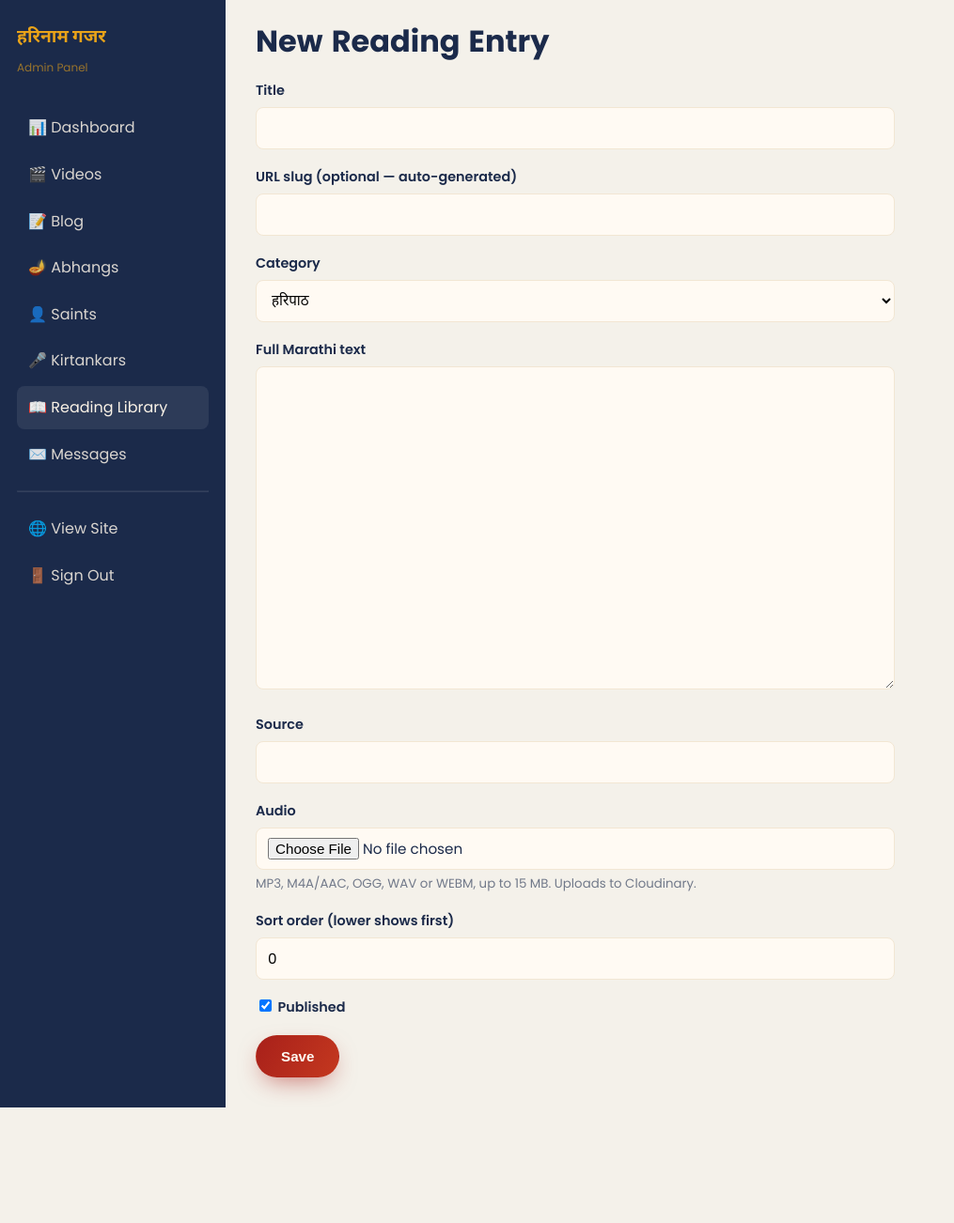
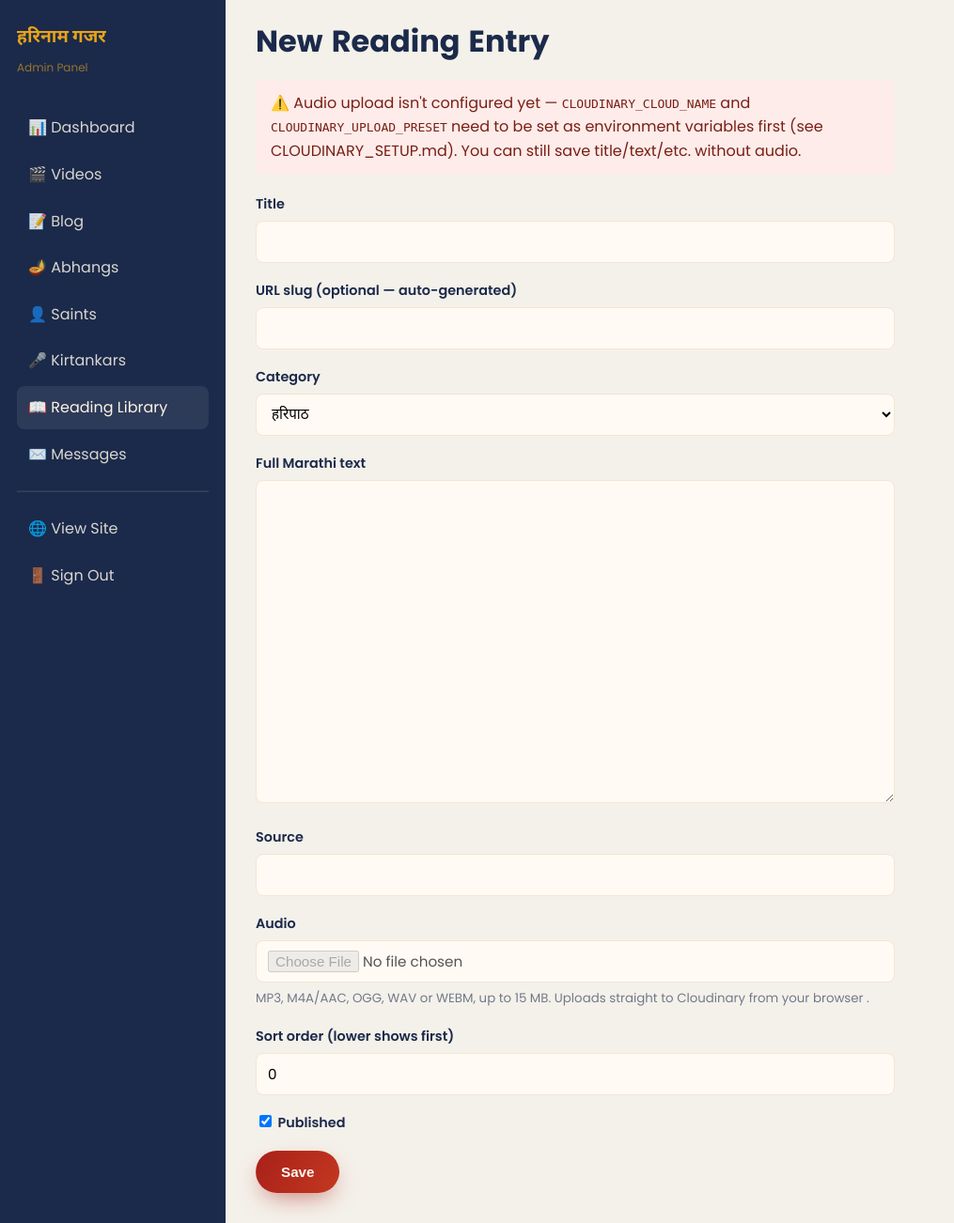
Before and after one commit to sachinsanap1/harinam-gajar-official, a Flask app: page /admin/reading/new in a window 1280 px wide. Shown: the whole page at 94% size, without its empty margins (0-1015 px from the left). Before the commit the page ends 1179 px from the top, so only its background shows below. Run offline with Flask 3, Linux system fonts and the light colour scheme; the visitor is signed in with stand-in values (Sample User, id 1).

Commit message:
Update reading_form.html

```diff
--- a/templates/admin/reading_form.html
+++ b/templates/admin/reading_form.html
@@ -2,8 +2,20 @@
 {% block title %}{{ 'Edit Reading' if text else 'New Reading' }}{% endblock %}
 {% block admin_content %}
 <h1>{{ 'Edit Reading Entry' if text else 'New Reading Entry' }}</h1>
-<form method="POST" enctype="multipart/form-data" style="max-width:680px;">
+
+{% if not config.CLOUDINARY_CLOUD_NAME or not config.CLOUDINARY_UPLOAD_PRESET %}
+<div style="background:#fdecea; color:#7a1f13; padding:12px 16px; border-radius:8px; margin-bottom:20px; max-width:680px;">
+  ⚠️ Audio upload isn't configured yet — <code>CLOUDINARY_CLOUD_NAME</code> and
+  <code>CLOUDINARY_UPLOAD_PRESET</code> need to be set as environment variables
+  first (see CLOUDINARY_SETUP.md). You can still save title/text/etc. without audio.
+</div>
+{% endif %}
+
+<form method="POST" id="reading-form" style="max-width:680px;">
   <input type="hidden" name="csrf_token" value="{{ csrf_token() }}">
+  <input type="hidden" name="audio_url" id="audio_url" value="{{ text.audio_url if text else '' }}">
+  <input type="hidden" name="audio_public_id" id="audio_public_id" value="{{ text.audio_public_id if text else '' }}">
+
   <div class="form-field"><label>Title</label><input type="text" name="title" value="{{ text.title if text else '' }}" required></div>
   <div class="form-field"><label>URL slug (optional — auto-generated)</label><input type="text" name="slug" value="{{ text.slug if text else '' }}"></div>
   <div class="form-field">
@@ -16,24 +28,104 @@
   </div>
   <div class="form-field"><label>Full Marathi text</label><textarea name="content_marathi" rows="14" required>{{ text.content_marathi if text else '' }}</textarea></div>
   <div class="form-field"><label>Source</label><input type="text" name="source" value="{{ text.source if text else '' }}"></div>
+
   <div class="form-field">
     <label>Audio</label>
-    {% if text and (text.audio_url or text.audio_data) %}
-    <div style="margin-bottom:8px;">
-      <audio controls src="{{ text.audio_url if text.audio_url else url_for('reading.audio', text_id=text.id) }}" style="height:32px;"></audio>
+    <div id="audio-preview" style="margin-bottom:8px; {% if not (text and (text.audio_url or text.audio_data)) %}display:none;{% endif %}">
+      <audio controls id="audio-player" src="{{ (text.audio_url if text.audio_url else url_for('reading.audio', text_id=text.id)) if text else '' }}" style="height:32px;"></audio>
     </div>
-    <label style="font-weight:normal; display:flex; align-items:center; gap:6px;">
-      <input type="checkbox" name="remove_audio" style="width:auto;"> Remove current audio
+    <label id="remove-audio-label" style="font-weight:normal; display:{% if text and (text.audio_url or text.audio_data) %}flex{% else %}none{% endif %}; align-items:center; gap:6px;">
+      <input type="checkbox" name="remove_audio" id="remove_audio" style="width:auto;"> Remove current audio
     </label>
-    {% endif %}
-    <input type="file" name="audio" accept="audio/mpeg,audio/mp3,audio/mp4,audio/x-m4a,audio/aac,audio/ogg,audio/wav,audio/webm">
+
+    <input type="file" id="audio-file-input" accept="audio/mpeg,audio/mp3,audio/mp4,audio/x-m4a,audio/aac,audio/ogg,audio/wav,audio/webm" {% if not config.CLOUDINARY_CLOUD_NAME or not config.CLOUDINARY_UPLOAD_PRESET %}disabled{% endif %}>
+    <div id="upload-status" style="font-size:0.85rem; margin-top:6px;"></div>
     <small style="opacity:0.6; display:block; margin-top:4px;">
-      MP3, M4A/AAC, OGG, WAV or WEBM, up to 15 MB. Uploads to Cloudinary.
-      {% if text and (text.audio_url or text.audio_data) %}Leave blank to keep the current audio.{% endif %}
+      MP3, M4A/AAC, OGG, WAV or WEBM, up to 15 MB. Uploads straight to Cloudinary from your browser
+      {% if text and (text.audio_url or text.audio_data) %} — leave blank to keep the current audio{% endif %}.
     </small>
   </div>
+
   <div class="form-field"><label>Sort order (lower shows first)</label><input type="number" name="order_index" value="{{ text.order_index if text else 0 }}"></div>
   <div class="form-field"><label><input type="checkbox" name="is_published" {% if not text or text.is_published %}checked{% endif %} style="width:auto;"> Published</label></div>
-  <button class="btn btn-primary" type="submit">Save</button>
+  <button class="btn btn-primary" type="submit" id="save-btn">Save</button>
 </form>
+
+<script>
+const CLOUDINARY_CLOUD_NAME = {{ (config.CLOUDINARY_CLOUD_NAME or '') | tojson }};
+const CLOUDINARY_UPLOAD_PRESET = {{ (config.CLOUDINARY_UPLOAD_PRESET or '') | tojson }};
+
+const fileInput = document.getElementById('audio-file-input');
+const statusEl = document.getElementById('upload-status');
+const saveBtn = document.getElementById('save-btn');
+const audioUrlField = document.getElementById('audio_url');
+const audioPublicIdField = document.getElementById('audio_public_id');
+const audioPreview = document.getElementById('audio-preview');
+const audioPlayer = document.getElementById('audio-player');
+const removeAudioLabel = document.getElementById('remove-audio-label');
+
+fileInput.addEventListener('change', async function () {
+  const file = fileInput.files[0];
+  if (!file) return;
+
+  if (!CLOUDINARY_CLOUD_NAME || !CLOUDINARY_UPLOAD_PRESET) {
+    statusEl.textContent = 'Cloudinary is not configured yet — see CLOUDINARY_SETUP.md.';
+    statusEl.style.color = '#b3261e';
+    fileInput.value = '';
+    return;
+  }
+  if (file.size > 15 * 1024 * 1024) {
+    statusEl.textContent = 'File is too large — please use a file under 15 MB.';
+    statusEl.style.color = '#b3261e';
+    fileInput.value = '';
+    return;
+  }
+
+  statusEl.textContent = 'अपलोड होत आहे... 0%';
+  statusEl.style.color = 'inherit';
+  saveBtn.disabled = true;
+
+  const formData = new FormData();
+  formData.append('file', file);
+  formData.append('upload_preset', CLOUDINARY_UPLOAD_PRESET);
+  formData.append('folder', 'harinam-gajar/reading-audio');
+
+  try {
+    const result = await new Promise((resolve, reject) => {
+      const xhr = new XMLHttpRequest();
+      xhr.open('POST', `https://api.cloudinary.com/v1_1/${CLOUDINARY_CLOUD_NAME}/video/upload`);
+      xhr.upload.onprogress = function (e) {
+        if (e.lengthComputable) {
+          const pct = Math.round((e.loaded / e.total) * 100);
+          statusEl.textContent = `अपलोड होत आहे... ${pct}%`;
+        }
+      };
+      xhr.onload = function () {
+        if (xhr.status >= 200 && xhr.status < 300) {
+          resolve(JSON.parse(xhr.responseText));
+        } else {
+          reject(new Error('Cloudinary rejected the upload (' + xhr.status + '). Check the upload preset name and that it is set to Unsigned.'));
+        }
+      };
+      xhr.onerror = function () { reject(new Error('Network error while uploading to Cloudinary.')); };
+      xhr.send(formData);
+    });
+
+    audioUrlField.value = result.secure_url;
+    audioPublicIdField.value = result.public_id;
+    audioPlayer.src = result.secure_url;
+    audioPreview.style.display = 'block';
+    removeAudioLabel.style.display = 'flex';
+    document.getElementById('remove_audio').checked = false;
+    statusEl.textContent = '✓ अपलोड पूर्ण झाले.';
+    statusEl.style.color = '#1e7d32';
+  } catch (err) {
+    statusEl.textContent = err.message;
+    statusEl.style.color = '#b3261e';
+    fileInput.value = '';
+  } finally {
+    saveBtn.disabled = false;
+  }
+});
+</script>
 {% endblock %}
```
